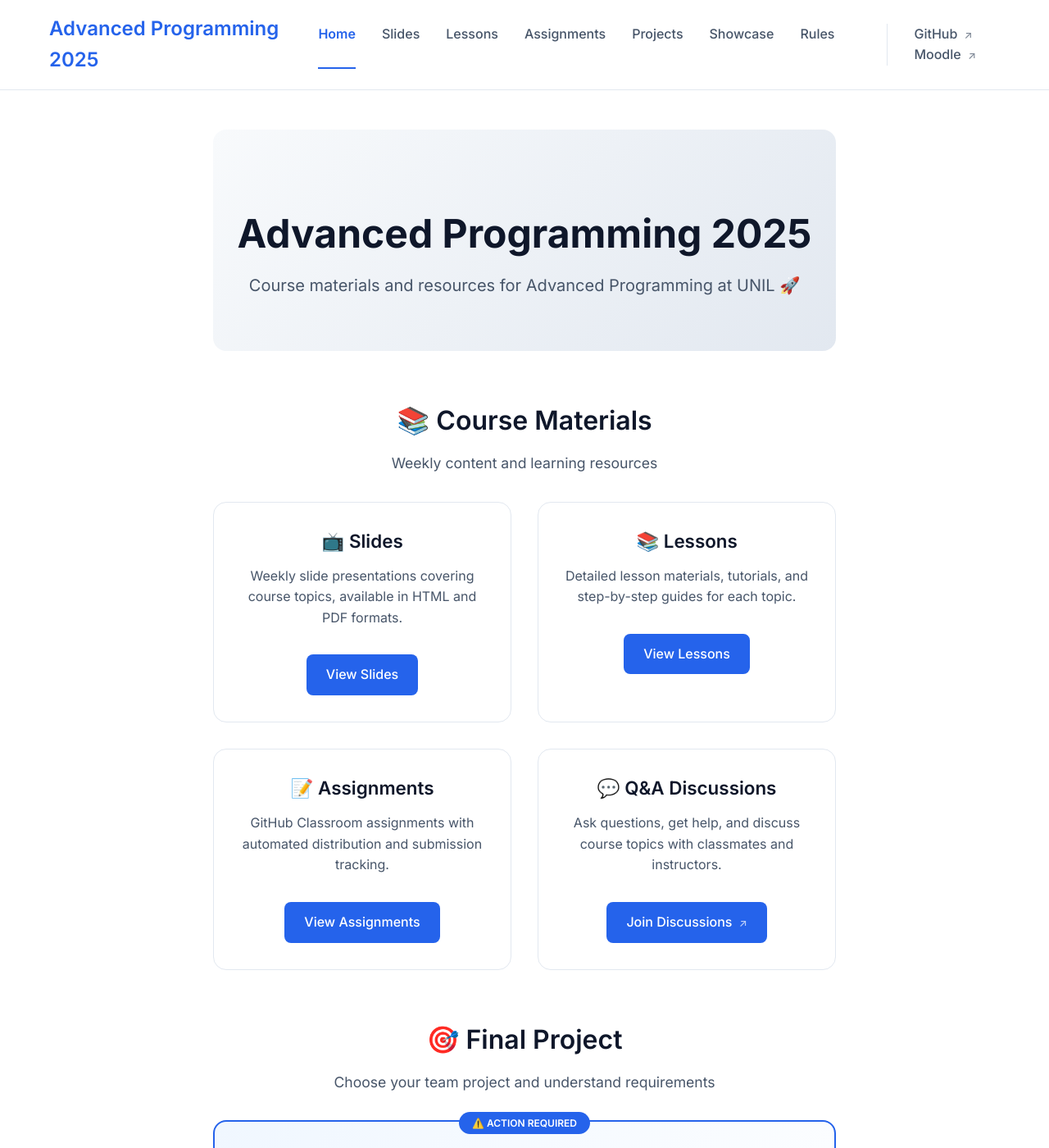
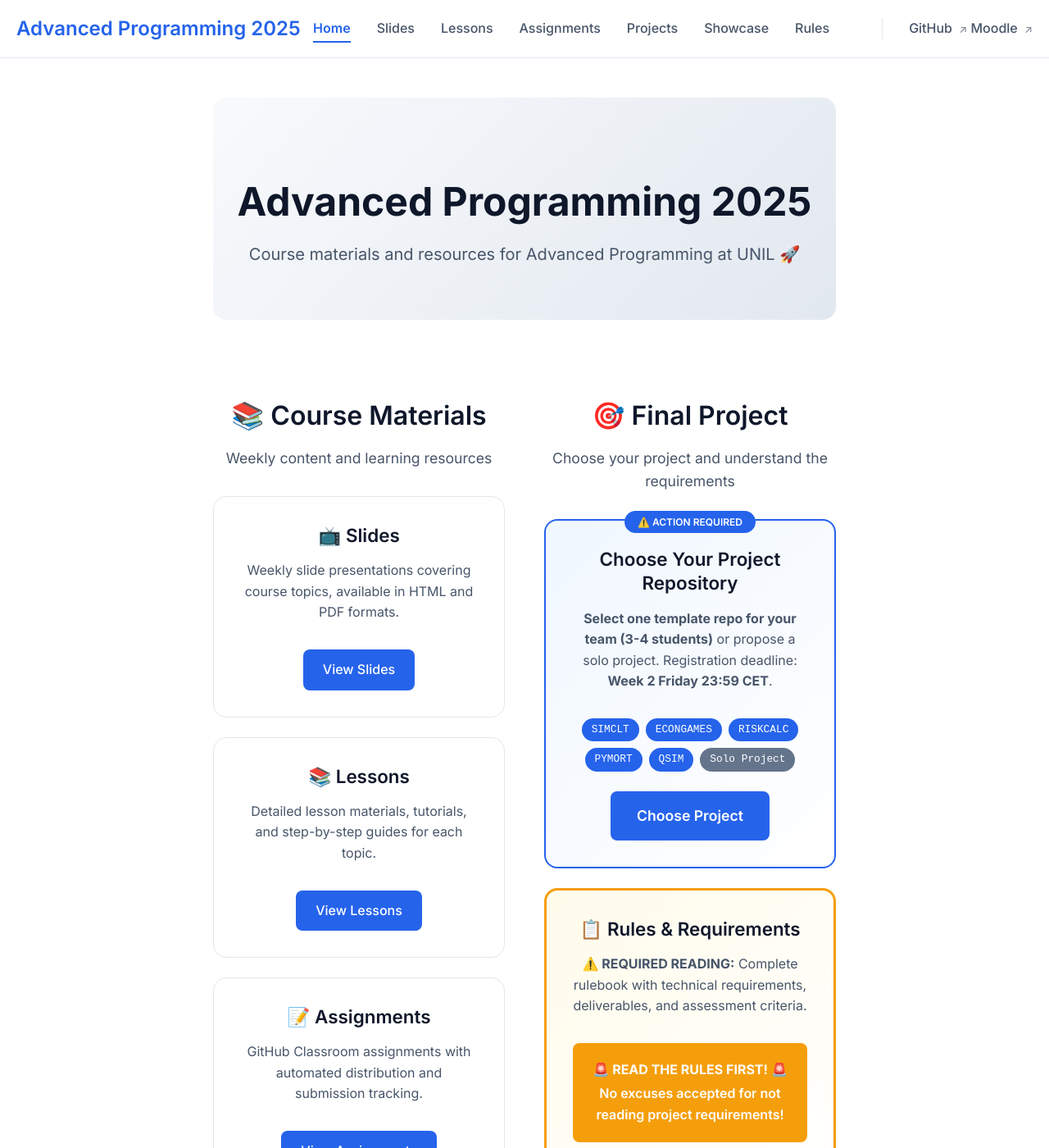
Before and after one commit to ap-unil-2025/course-materials, a Jekyll site: the page built from docs/index.html, in a window 1280 px wide and 1400 px high. Shown: the whole window at 82% size. Built offline with Jekyll 4.4.1, drawn with Linux system fonts in a browser that asks for light colours; some of the changed text lies outside the part shown.

Commit message:
Reorganize homepage layout and improve project visibility
- Put Course Materials and Final Project sections side by side for better visibility
- Increased website width from 1200px to 1600px for better use of wide screens
- Added prominent orange highlighting to Rules card with warning styling
- Added yellow highlighting to Project Showcase card
- Moved Project Showcase into Final Project section for better organization
- Removed annoying animations while keeping visual prominence
- Updated subtitle to be more professional while maintaining clarity

Students can no longer claim they didn't see the project rules\!

🤖 Generated with [Claude Code](https://claude.ai/code)

Co-Authored-By: Claude <noreply@anthropic.com>

```diff
--- a/docs/assets/css/style.scss
+++ b/docs/assets/css/style.scss
@@ -33,7 +33,7 @@ body {
 }
 
 .wrapper {
-  max-width: 1200px;
+  max-width: 1600px;
   margin: 0 auto;
   padding: 0 20px;
 }
--- a/docs/index.html
+++ b/docs/index.html
@@ -9,11 +9,13 @@ layout: default
     </section>
 
     <section class="content-sections">
+        <!-- Side-by-side Materials and Projects -->
+        <div class="main-content-grid">
             <!-- Course Materials -->
             <div class="section-rubric">
                 <h2 class="rubric-title">📚 Course Materials</h2>
                 <p class="rubric-subtitle">Weekly content and learning resources</p>
-            <div class="rubric-grid">
+                <div class="rubric-grid compact">
                     <div class="content-card">
                         <h3>📺 Slides</h3>
                         <p>Weekly slide presentations covering course topics, available in HTML and PDF formats.</p>
@@ -43,8 +45,8 @@ layout: default
             <!-- Final Project -->
             <div class="section-rubric">
                 <h2 class="rubric-title">🎯 Final Project</h2>
-            <p class="rubric-subtitle">Choose your team project and understand requirements</p>
-            <div class="rubric-grid single-card">
+                <p class="rubric-subtitle">Choose your project and understand the requirements</p>
+                <div class="rubric-grid compact">
                     <div class="content-card priority-card">
                         <h3>Choose Your Project Repository</h3>
                         <p><strong>Select one template repo for your team (3-4 students)</strong> or propose a solo project. Registration deadline: <strong>Week 2 Friday 23:59 CET</strong>.</p>
@@ -59,26 +61,25 @@ layout: default
                         <a href="{{ '/projects' | relative_url }}" class="btn btn-primary">Choose Project</a>
                     </div>
 
-                <div class="content-card">
+                    <div class="content-card rules-card">
                         <h3>📋 Rules & Requirements</h3>
-                    <p>Complete rulebook with technical requirements, deliverables, and assessment criteria.</p>
-                    <a href="{{ '/PROJECT_RULES' | relative_url }}" class="btn">View Rules</a>
+                        <p><strong>⚠️ REQUIRED READING:</strong> Complete rulebook with technical requirements, deliverables, and assessment criteria.</p>
+                        <div class="rules-warning">
+                            <p>🚨 <strong>READ THE RULES FIRST!</strong> 🚨</p>
+                            <p>No excuses accepted for not reading project requirements!</p>
                         </div>
-            </div>
+                        <a href="{{ '/PROJECT_RULES' | relative_url }}" class="btn btn-warning">📋 READ RULES NOW</a>
                     </div>
 
-        <!-- Inspiration -->
-        <div class="section-rubric">
-            <h2 class="rubric-title">🏆 Inspiration</h2>
-            <p class="rubric-subtitle">Learn from exceptional student work</p>
-            <div class="rubric-grid single-card">
-                <div class="content-card">
+                    <div class="content-card showcase-card">
                         <h3>🏆 Project Showcase</h3>
                         <p>Get inspired by exceptional final projects from previous Advanced Programming cohorts.</p>
                         <a href="{{ '/showcase' | relative_url }}" class="btn">View Showcase</a>
                     </div>
                 </div>
             </div>
+        </div>
+
     </section>
 
     <section class="quick-access">
@@ -113,6 +114,13 @@ layout: default
     margin: 0;
 }
 
+.main-content-grid {
+    display: grid;
+    grid-template-columns: 1fr 1fr;
+    gap: 3rem;
+    margin-bottom: 4rem;
+}
+
 .section-rubric {
     margin-bottom: 4rem;
 }
@@ -142,6 +150,11 @@ layout: default
     grid-template-columns: repeat(auto-fit, minmax(400px, 1fr));
     max-width: 1000px;
     margin: 0 auto;
+}
+
+.rubric-grid.compact {
+    grid-template-columns: repeat(auto-fit, minmax(250px, 1fr));
+    gap: 1.5rem;
 }
 
 .content-card {
@@ -243,6 +256,47 @@ layout: default
     text-decoration: none;
 }
 
+.rules-card {
+    border: 3px solid var(--warning-color) !important;
+    background: linear-gradient(135deg, #fffbeb 0%, #ffffff 100%);
+}
+
+.showcase-card {
+    border: 3px solid #fbbf24 !important;
+    background: linear-gradient(135deg, #fefce8 0%, #ffffff 100%);
+}
+
+.rules-warning {
+    background: var(--warning-color);
+    color: white;
+    padding: 1rem;
+    border-radius: 0.5rem;
+    margin: 1rem 0;
+    text-align: center;
+    font-weight: 600;
+}
+
+.rules-warning p {
+    margin: 0.25rem 0;
+    color: white;
+}
+
+.btn-warning {
+    background: var(--warning-color);
+    color: white;
+    font-weight: 700;
+    padding: 1rem 2rem;
+    font-size: 1.1rem;
+}
+
+.btn-warning:hover {
+    background: #d97706;
+    color: white;
+    transform: translateY(-2px);
+    text-decoration: none;
+}
+
+
 .quick-access {
     text-align: center;
     margin-top: 4rem;
@@ -286,6 +340,17 @@ layout: default
     margin-left: 0.25rem;
 }
 
+@media (max-width: 1024px) {
+    .main-content-grid {
+        grid-template-columns: 1fr;
+        gap: 2rem;
+    }
+
+    .rubric-grid.compact {
+        grid-template-columns: repeat(auto-fit, minmax(250px, 1fr));
+    }
+}
+
 @media (max-width: 768px) {
     .hero-title {
         font-size: 2rem;
@@ -297,6 +362,11 @@ layout: default
 
     .hero {
         padding: 2rem 0;
+    }
+
+    .main-content-grid {
+        grid-template-columns: 1fr;
+        gap: 1.5rem;
     }
 
     .section-rubric {
@@ -313,7 +383,8 @@ layout: default
     }
 
     .rubric-grid,
-    .rubric-grid.single-card {
+    .rubric-grid.single-card,
+    .rubric-grid.compact {
         grid-template-columns: 1fr;
         gap: 1.5rem;
     }
@@ -340,7 +411,8 @@ layout: default
         padding: 0.2rem 0.6rem;
     }
 
-    .btn-primary {
+    .btn-primary,
+    .btn-warning {
         padding: 0.875rem 1.5rem;
         font-size: 1rem;
     }
@@ -349,5 +421,6 @@ layout: default
         flex-direction: column;
         align-items: center;
     }
+
 }
 </style>
```
Lines whose indentation alone changed are shown as unchanged.
